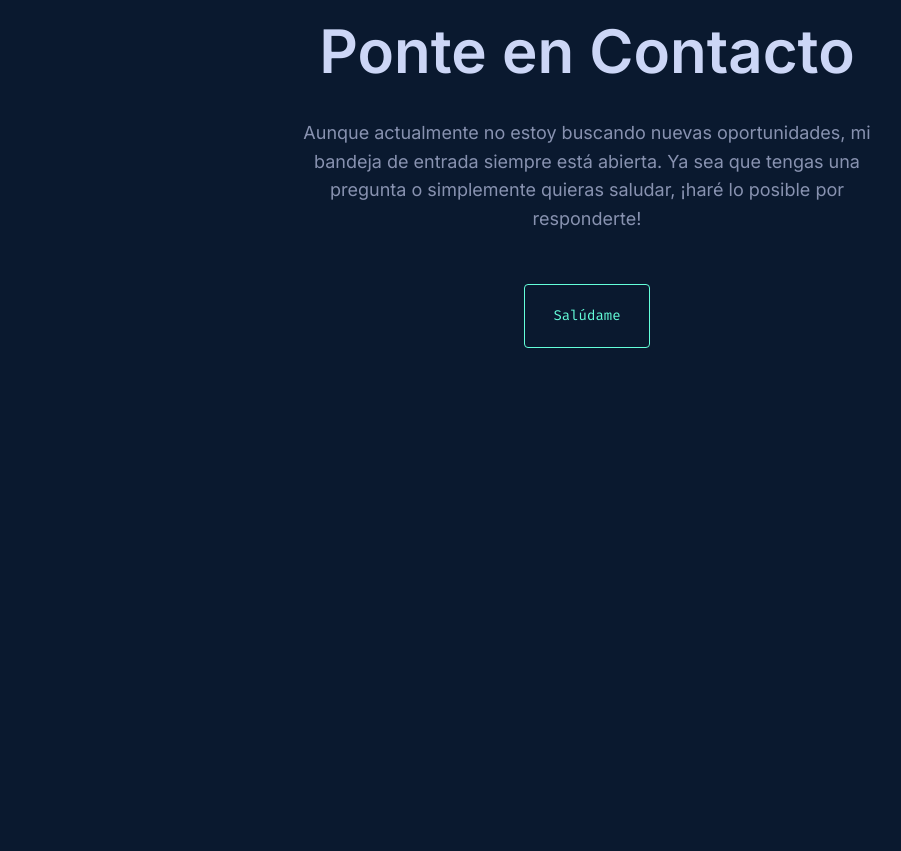
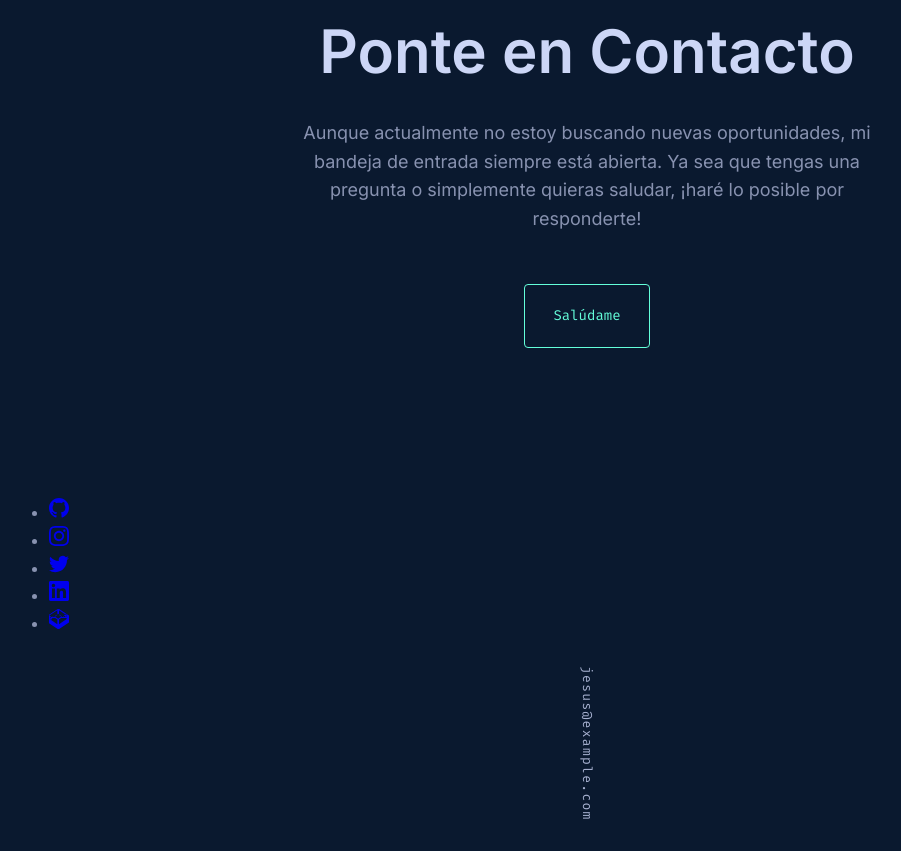
Before and after one commit to kouhai1220/Mi_Proyecto, a plain HTML site: page index.html in a window 1280 px wide. Shown: the part 4948-5799 px from the top of the page, without its empty margins (53-954 px from the left). Before the commit the page ends 5446 px from the top, so only its background shows below. Drawn offline with Linux system fonts and the light colour scheme.

Commit message:
index.html

```diff
--- a/index.html
+++ b/index.html
@@ -286,6 +286,50 @@
             </p>
             <a href="mailto:jesus@example.com" class="btn">Salúdame</a>
         </section>
+
+        <!-- Versión móvil de las barras laterales -->
+        <div class="social-sidebar-mobile">
+            <ul>
+                <li>
+                    <a href="#" aria-label="GitHub" target="_blank" rel="noopener noreferrer">
+                        <svg class="icon" viewBox="0 0 24 24">
+                            <path d="M12 0c-6.626 0-12 5.373-12 12 0 5.302 3.438 9.8 8.207 11.387.599.111.793-.261.793-.577v-2.234c-3.338.726-4.033-1.416-4.033-1.416-.546-1.387-1.333-1.756-1.333-1.756-1.089-.745.083-.729.083-.729 1.205.084 1.839 1.237 1.839 1.237 1.07 1.834 2.807 1.304 3.492.997.107-.775.418-1.305.762-1.604-2.665-.305-5.467-1.334-5.467-5.931 0-1.311.469-2.381 1.236-3.221-.124-.303-.535-1.524.117-3.176 0 0 1.008-.322 3.301 1.23.957-.266 1.983-.399 3.003-.404 1.02.005 2.047.138 3.006.404 2.291-1.552 3.297-1.23 3.297-1.23.653 1.653.242 2.874.118 3.176.77.84 1.235 1.911 1.235 3.221 0 4.609-2.807 5.624-5.479 5.921.43.372.823 1.102.823 2.222v3.293c0 .319.192.694.801.576 4.765-1.589 8.199-6.086 8.199-11.386 0-6.627-5.373-12-12-12z"/>
+                        </svg>
+                    </a>
+                </li>
+                <li>
+                    <a href="#" aria-label="Instagram" target="_blank" rel="noopener noreferrer">
+                        <svg class="icon" viewBox="0 0 24 24">
+                            <path d="M12 2.163c3.204 0 3.584.012 4.85.07 3.252.148 4.771 1.691 4.919 4.919.058 1.265.069 1.645.069 4.849 0 3.205-.012 3.584-.069 4.849-.149 3.225-1.664 4.771-4.919 4.919-1.266.058-1.644.07-4.85.07-3.204 0-3.584-.012-4.849-.07-3.26-.149-4.771-1.699-4.919-4.92-.058-1.265-.07-1.644-.07-4.849 0-3.204.013-3.583.07-4.849.149-3.227 1.664-4.771 4.919-4.919 1.266-.057 1.645-.069 4.849-.069zm0-2.163c-3.259 0-3.667.014-4.947.072-4.358.2-6.78 2.618-6.98 6.98-.059 1.281-.073 1.689-.073 4.948 0 3.259.014 3.668.072 4.948.2 4.358 2.618 6.78 6.98 6.98 1.281.058 1.689.072 4.948.072 3.259 0 3.668-.014 4.948-.072 4.354-.2 6.782-2.618 6.979-6.98.059-1.28.073-1.689.073-4.948 0-3.259-.014-3.667-.072-4.947-.196-4.354-2.617-6.78-6.979-6.98-1.281-.059-1.69-.073-4.949-.073zm0 5.838c-3.403 0-6.162 2.759-6.162 6.162s2.759 6.163 6.162 6.163 6.162-2.759 6.162-6.163c0-3.403-2.759-6.162-6.162-6.162zm0 10.162c-2.209 0-4-1.79-4-4 0-2.209 1.791-4 4-4s4 1.791 4 4c0 2.21-1.791 4-4 4zm6.406-11.845c-.796 0-1.441.645-1.441 1.44s.645 1.44 1.441 1.44c.795 0 1.439-.645 1.439-1.44s-.644-1.44-1.439-1.44z"/>
+                        </svg>
+                    </a>
+                </li>
+                <li>
+                    <a href="#" aria-label="Twitter" target="_blank" rel="noopener noreferrer">
+                        <svg class="icon" viewBox="0 0 24 24">
+                            <path d="M23.953 4.57a10 10 0 01-2.825.775 4.958 4.958 0 002.163-2.723c-.951.555-2.005.959-3.127 1.184a4.92 4.92 0 00-8.384 4.482C7.69 8.095 4.067 6.13 1.64 3.162a4.822 4.822 0 00-.666 2.475c0 1.71.87 3.213 2.188 4.096a4.904 4.904 0 01-2.228-.616v.06a4.923 4.923 0 003.946 4.827 4.996 4.996 0 01-2.212.085 4.936 4.936 0 004.604 3.417 9.867 9.867 0 01-6.102 2.105c-.39 0-.779-.023-1.17-.067a13.995 13.995 0 007.557 2.209c9.053 0 13.998-7.496 13.998-13.985 0-.21 0-.42-.015-.63A9.935 9.935 0 0024 4.59z"/>
+                        </svg>
+                    </a>
+                </li>
+                <li>
+                    <a href="#" aria-label="LinkedIn" target="_blank" rel="noopener noreferrer">
+                        <svg class="icon" viewBox="0 0 24 24">
+                            <path d="M20.447 20.452h-3.554v-5.569c0-1.328-.027-3.037-1.852-3.037-1.853 0-2.136 1.445-2.136 2.939v5.667H9.351V9h3.414v1.561h.046c.477-.9 1.637-1.85 3.37-1.85 3.601 0 4.267 2.37 4.267 5.455v6.286zM5.337 7.433c-1.144 0-2.063-.926-2.063-2.065 0-1.138.92-2.063 2.063-2.063 1.14 0 2.064.925 2.064 2.063 0 1.139-.925 2.065-2.064 2.065zm1.782 13.019H3.555V9h3.564v11.452zM22.225 0H1.771C.792 0 0 .774 0 1.729v20.542C0 23.227.792 24 1.771 24h20.451C23.2 24 24 23.227 24 22.271V1.729C24 .774 23.2 0 22.222 0h.003z"/>
+                        </svg>
+                    </a>
+                </li>
+                <li>
+                    <a href="#" aria-label="CodePen" target="_blank" rel="noopener noreferrer">
+                        <svg class="icon" viewBox="0 0 24 24">
+                            <path d="M24 8.182l-.018-.087-.017-.05c-.01-.024-.018-.05-.024-.075-.003-.018-.015-.034-.02-.05-.011-.028-.016-.058-.03-.085-.001-.006-.007-.01-.009-.015l-11.99-8.012c-.365-.244-.81-.244-1.175 0l-11.99 8.012c-.002.005-.008.009-.009.015-.014.027-.019.057-.03.085-.005.016-.017.032-.02.05-.006.025-.014.051-.024.075-.003.017-.013.033-.017.05l-.018.087c-.001.007-.004.013-.004.02v7.596c0 .007.003.013.004.02l.018.087.017.05c.01.024.018.05.024.075.003.018.015.034.02.05.011.028.016.058.03.085.001.006.007.01.009.015l11.99 8.012c.182.122.387.183.593.183s.411-.061.593-.183l11.99-8.012c.002-.005.008-.009.009-.015.014-.027.019-.057.03-.085.005-.016.017-.032.02-.05.006-.025.014-.051.024-.075.003-.017.013-.033.017-.05l.018-.087c.001-.007.004-.013.004-.02v-7.596c0-.007-.003-.013-.004-.02zm-11.99-6.695l9.618 6.427-4.298 2.872-5.32-3.548v-5.751zm-2.02 0v5.751l-5.32 3.548-4.298-2.872 9.618-6.427zm-8.838 8.034l3.06 2.045-3.06 2.045v-4.09zm8.838 8.712l-9.618-6.427 4.298-2.872 5.32 3.548v5.751zm1.01-6.674l-4.308-2.871 4.308-2.871 4.308 2.871-4.308 2.871zm1.01 6.674v-5.751l5.32-3.548 4.298 2.872-9.618 6.427zm8.838-8.712l-3.06-2.045 3.06-2.045v4.09z"/>
+                        </svg>
+                    </a>
+                </li>
+            </ul>
+            <div class="email-link">
+                <a href="mailto:jesus@example.com">jesus@example.com</a>
+            </div>
+        </div>
     </main>
 
     <!-- Scripts -->
--- a/styles.css
+++ b/styles.css
@@ -898,6 +898,9 @@ section.visible {
     .social-sidebar {
         display: none;
     }
+    .social-sidebar-mobile {
+        display: block;
+    }
     .main-nav {
         padding: 0 25px;
         height: 70px;
```
